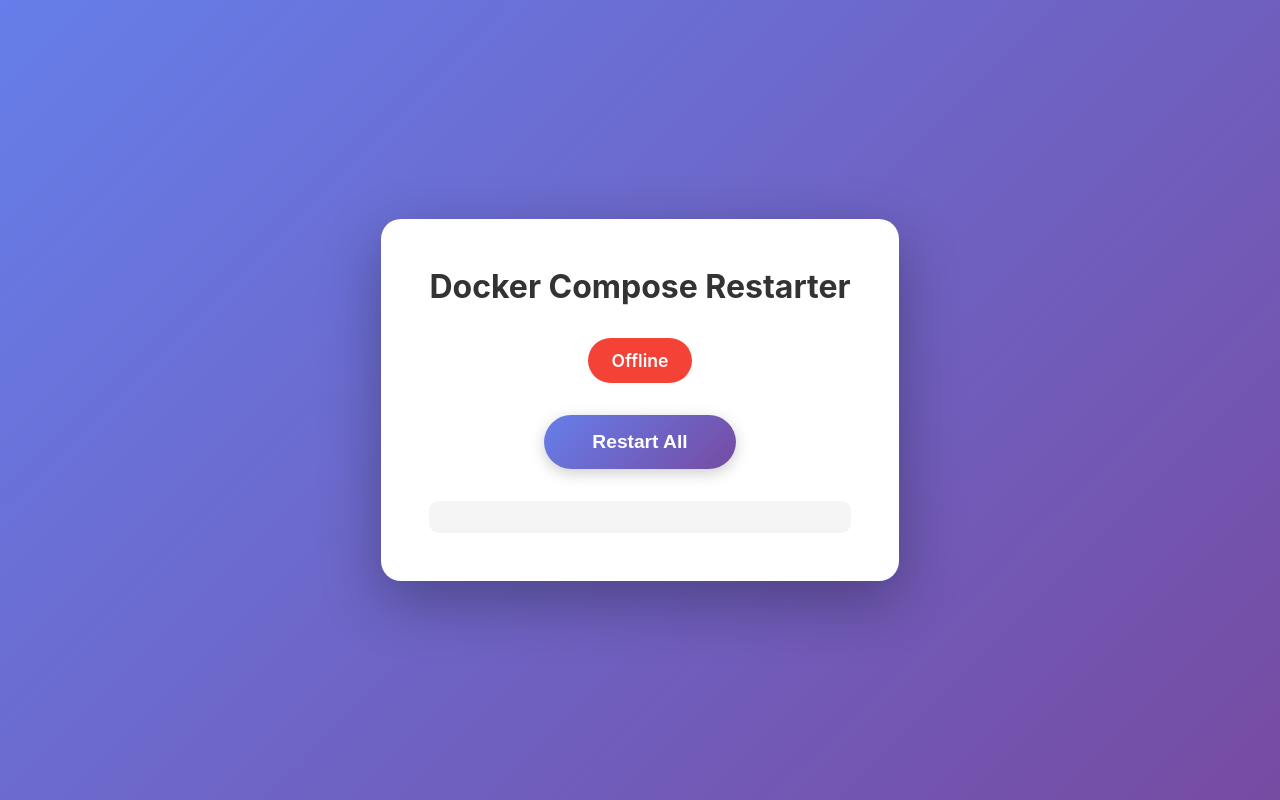
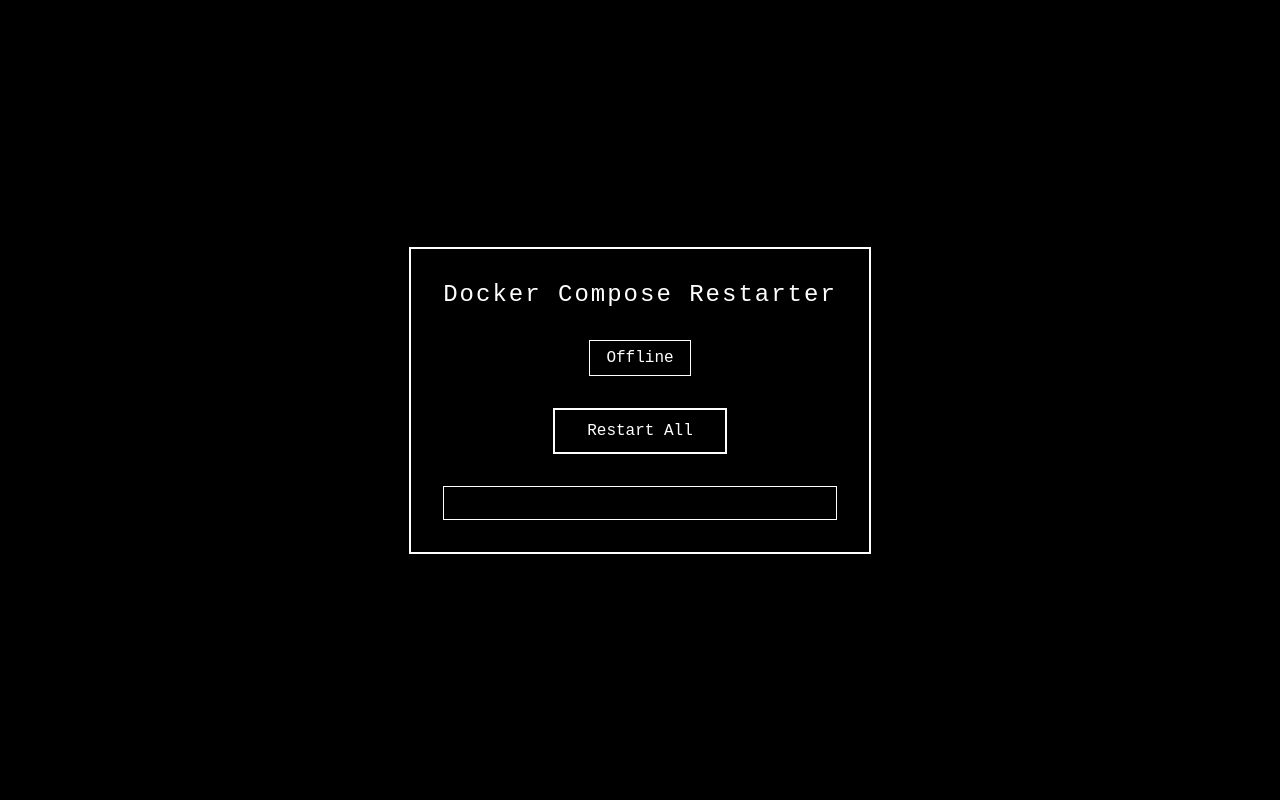
Before and after one commit to Nat3z/docker-compose-restarter, a website: page src/public/index.html in a window 1280 px wide. Drawn offline with Linux system fonts and the light colour scheme; no server answers.

Commit message:
fix(docker): fixed binding issue

```diff
--- a/src/index.ts
+++ b/src/index.ts
@@ -13,6 +13,7 @@
       cmd: ["docker", "compose", "-f", COMPOSE_FILE, "restart"],
       stdout: "pipe",
       stderr: "pipe",
+      env: { ...process.env, PATH: process.env.PATH || "/usr/local/bin:/usr/bin:/bin" },
     });
 
     const output = await new Response(proc.stdout).text();
@@ -43,6 +44,7 @@
       cmd: ["docker", "compose", "-f", COMPOSE_FILE, "ps", "-q"],
       stdout: "pipe",
       stderr: "pipe",
+      env: { ...process.env, PATH: process.env.PATH || "/usr/local/bin:/usr/bin:/bin" },
     });
 
     const output = await new Response(proc.stdout).text();
--- a/src/public/index.html
+++ b/src/public/index.html
@@ -12,107 +12,102 @@
         }
 
         body {
-            font-family: -apple-system, BlinkMacSystemFont, 'Segoe UI', Roboto, Oxygen, Ubuntu, Cantarell, sans-serif;
+            font-family: 'Courier New', Courier, monospace;
             display: flex;
             justify-content: center;
             align-items: center;
             min-height: 100vh;
-            background: linear-gradient(135deg, #667eea 0%, #764ba2 100%);
+            background: #000;
+            color: #fff;
         }
 
         .container {
-            background: white;
-            padding: 3rem;
-            border-radius: 20px;
-            box-shadow: 0 20px 60px rgba(0, 0, 0, 0.3);
+            background: #000;
+            padding: 2rem;
+            border: 2px solid #fff;
             text-align: center;
             min-width: 400px;
+            max-width: 600px;
         }
 
         h1 {
-            color: #333;
+            color: #fff;
             margin-bottom: 2rem;
-            font-size: 2rem;
+            font-size: 1.5rem;
+            font-weight: normal;
+            letter-spacing: 2px;
         }
 
         .status {
             display: inline-block;
-            padding: 0.75rem 1.5rem;
-            border-radius: 50px;
-            font-weight: 600;
+            padding: 0.5rem 1rem;
+            border: 1px solid #fff;
             margin-bottom: 2rem;
-            font-size: 1.1rem;
-            transition: all 0.3s ease;
+            font-size: 1rem;
+            font-weight: normal;
         }
 
         .status.checking {
-            background: #ffd700;
-            color: #333;
+            background: #000;
+            color: #fff;
         }
 
         .status.online {
-            background: #4caf50;
-            color: white;
+            background: #fff;
+            color: #000;
         }
 
         .status.offline {
-            background: #f44336;
-            color: white;
+            background: #000;
+            color: #fff;
         }
 
         .status.restarting {
-            background: #ff9800;
-            color: white;
-            animation: pulse 1.5s ease-in-out infinite;
+            background: #000;
+            color: #fff;
+            animation: blink 1s step-start infinite;
         }
 
-        @keyframes pulse {
-            0%, 100% { opacity: 1; }
-            50% { opacity: 0.6; }
+        @keyframes blink {
+            50% { opacity: 0.3; }
         }
 
         button {
-            background: linear-gradient(135deg, #667eea 0%, #764ba2 100%);
-            color: white;
-            border: none;
-            padding: 1rem 3rem;
-            font-size: 1.2rem;
-            border-radius: 50px;
+            background: #000;
+            color: #fff;
+            border: 2px solid #fff;
+            padding: 0.75rem 2rem;
+            font-size: 1rem;
             cursor: pointer;
-            transition: all 0.3s ease;
-            font-weight: 600;
-            box-shadow: 0 4px 15px rgba(0, 0, 0, 0.2);
+            font-family: 'Courier New', Courier, monospace;
+            transition: all 0.2s ease;
         }
 
         button:hover:not(:disabled) {
-            transform: translateY(-2px);
-            box-shadow: 0 6px 20px rgba(0, 0, 0, 0.3);
-        }
-
-        button:active:not(:disabled) {
-            transform: translateY(0);
+            background: #fff;
+            color: #000;
         }
 
         button:disabled {
-            opacity: 0.6;
+            opacity: 0.5;
             cursor: not-allowed;
         }
 
         .logs {
             margin-top: 2rem;
             padding: 1rem;
-            background: #f5f5f5;
-            border-radius: 10px;
+            background: #000;
+            border: 1px solid #fff;
             max-height: 200px;
             overflow-y: auto;
             text-align: left;
-            font-size: 0.9rem;
-            color: #666;
+            font-size: 0.85rem;
+            color: #fff;
         }
 
         .log-entry {
             padding: 0.25rem 0;
-            border-bottom: 1px solid #e0e0e0;
+            border-bottom: 1px solid #333;
         }
 
         .log-entry:last-child {
@@ -120,15 +115,15 @@
         }
 
         .log-time {
-            color: #999;
-            font-size: 0.8rem;
+            color: #888;
+            font-size: 0.85rem;
         }
     </style>
 </head>
 <body>
     <div class="container">
         <h1>Docker Compose Restarter</h1>
-        <div id="status" class="status checking">Checking...</div>
+        <div id="status" class="status offline">Offline</div>
         <br>
         <button id="restartBtn" onclick="restartContainers()">Restart All</button>
         <div class="logs" id="logs"></div>
```
Also changed, not shown: 1 other file.
